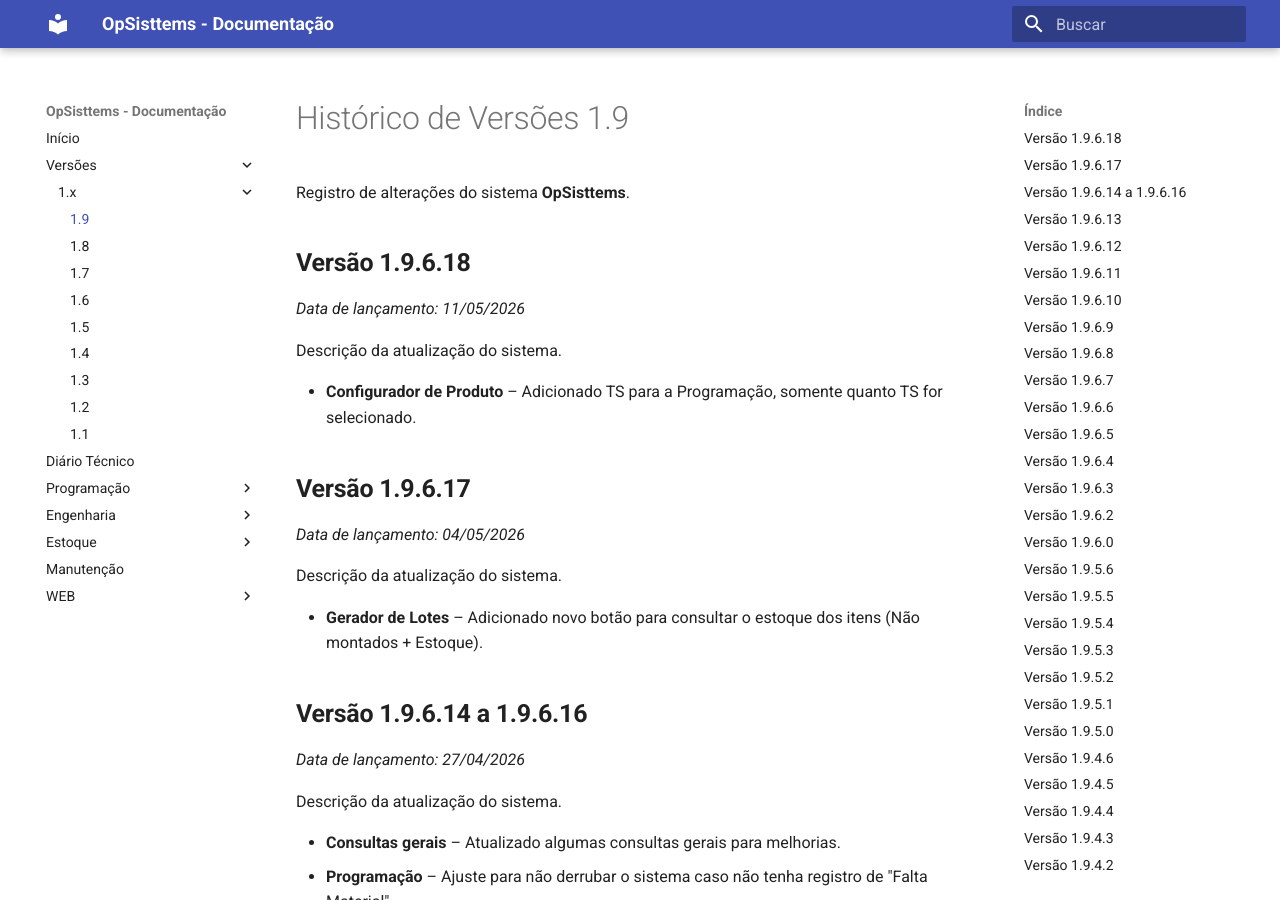
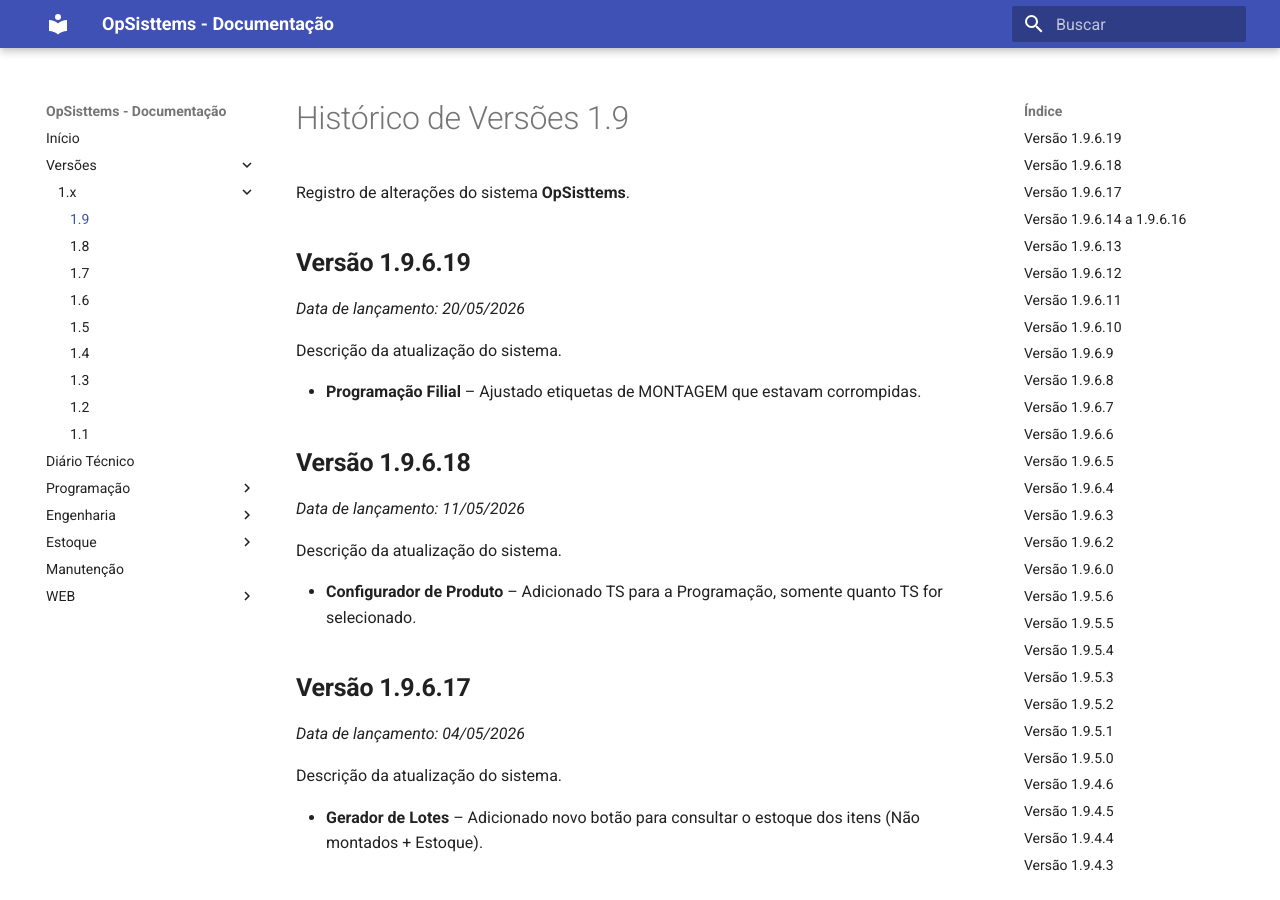
Before and after one commit to MarvinMachry/opsisttems-docs, an MkDocs documentation site: the page built from docs/versoes/1/1_9.md, in a window 1280 px wide and 900 px high. Built offline with MkDocs 1.6.1 and Material for MkDocs 9.7.7, drawn with Linux system fonts in a browser that asks for light colours.

Commit message:
Att 1.9.6.19

```diff
--- a/docs/versoes/1/1_9.md
+++ b/docs/versoes/1/1_9.md
@@ -1,6 +1,14 @@
 # Histórico de Versões 1.9
 
 Registro de alterações do sistema **OpSisttems**.
+
+## **Versão 1.9.6.19**
+
+*Data de lançamento: 20/05/2026*
+
+Descrição da atualização do sistema.
+
+- **Programação Filial** – Ajustado etiquetas de MONTAGEM que estavam corrompidas.
 
 ## **Versão 1.9.6.18**
 
```
